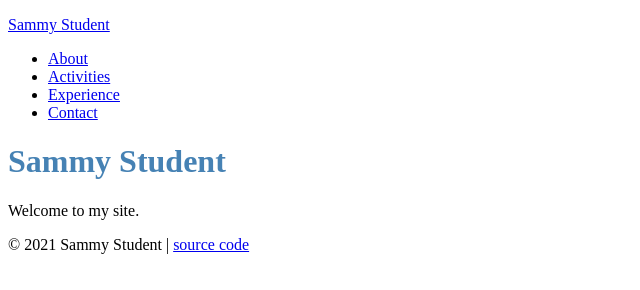
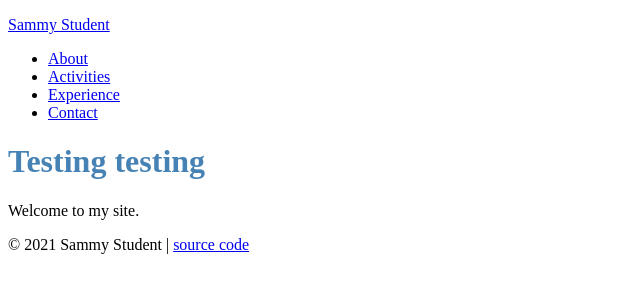
Before and after one commit to rockbravo/testing-repo, a plain HTML site: page index.html in a window 1280 px wide. Shown: the whole page, without its empty margins (0-640 px from the left). Drawn offline with Linux system fonts and the light colour scheme.

Commit message:
Update index.html

```diff
--- a/index.html
+++ b/index.html
@@ -19,7 +19,7 @@
     </header>
 
     <div class="page">
-      <h1>Sammy Student</h1>
+      <h1>Testing testing</h1>
       <p>Welcome to my site.</p>
     </div>
 
```
